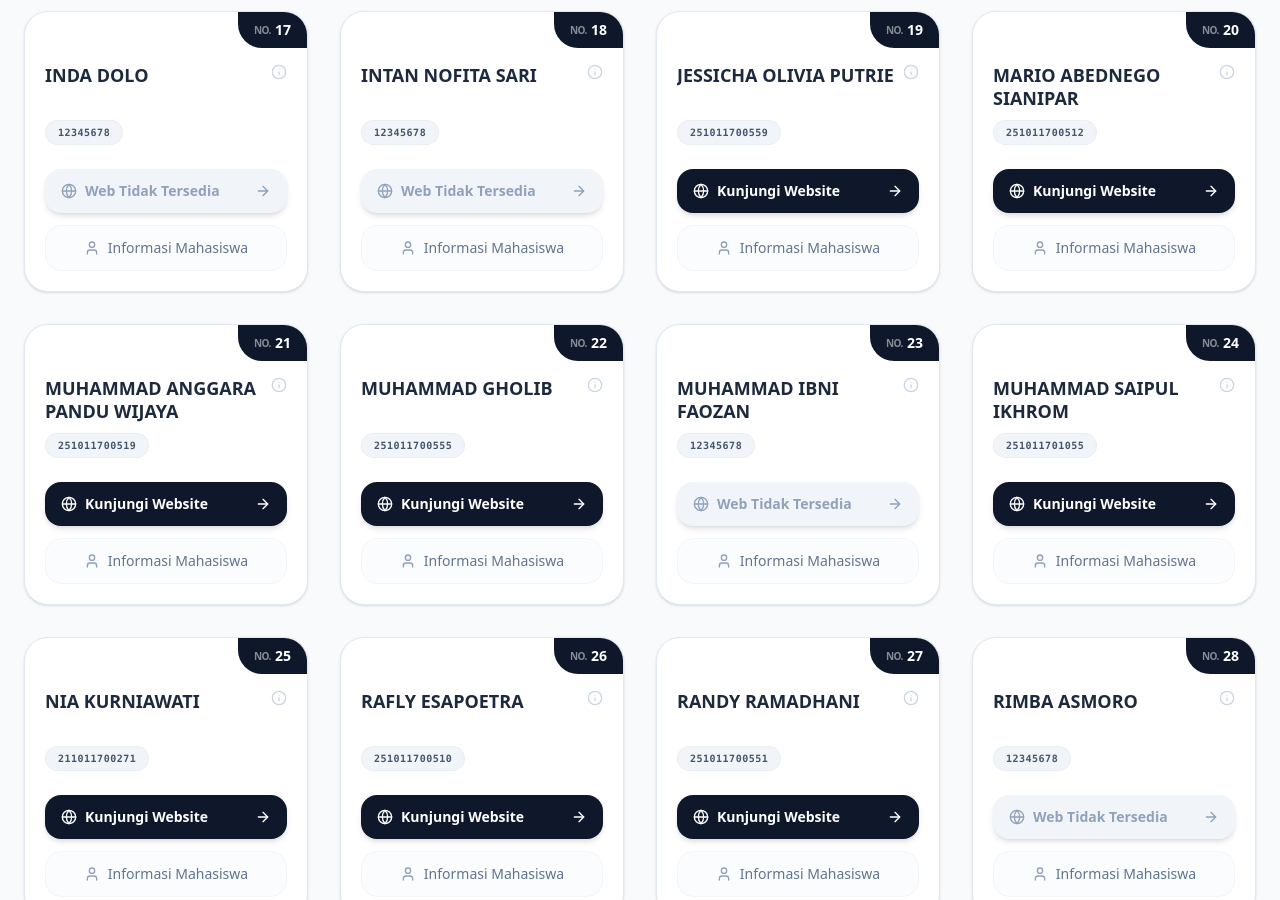
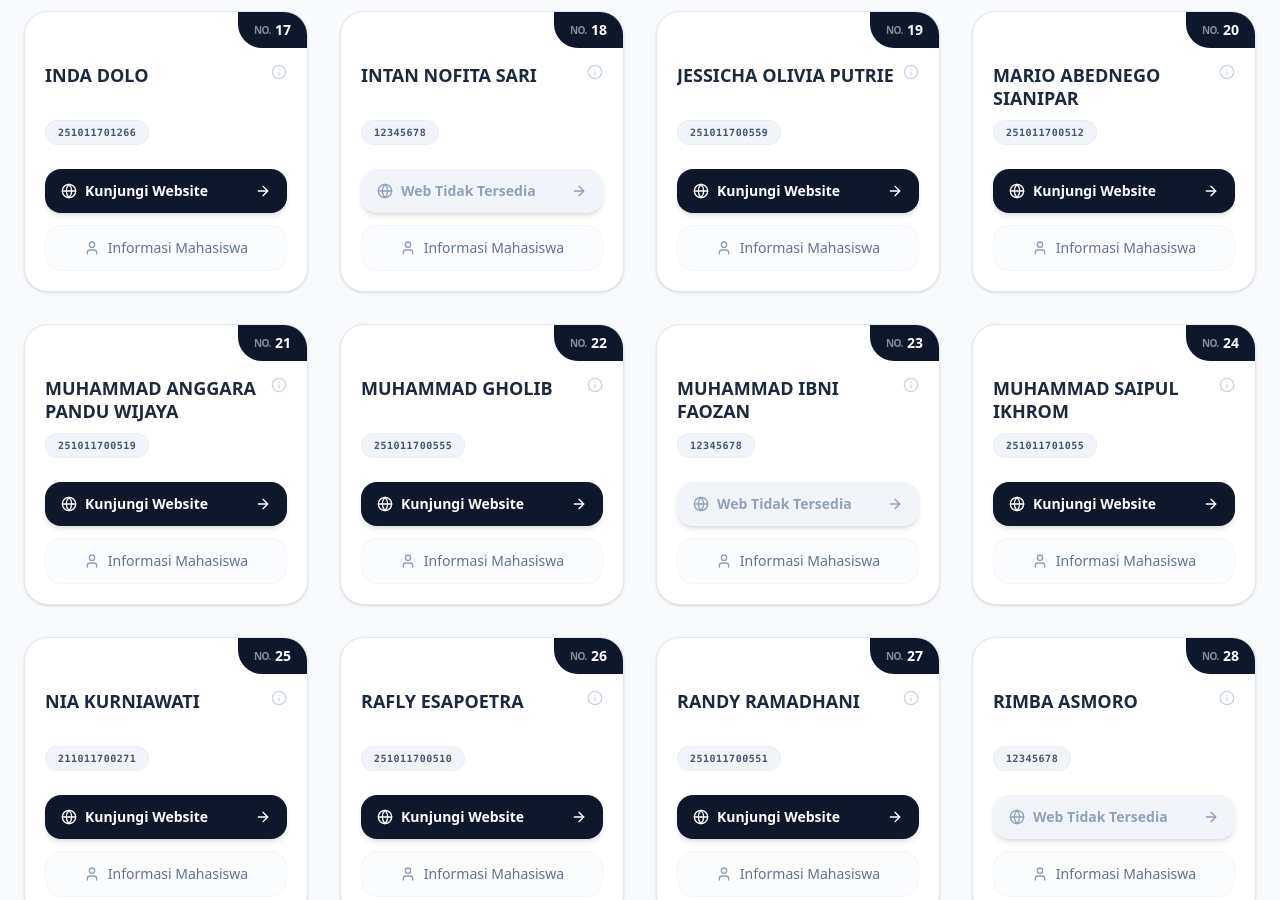
Before and after one commit to SaipullIkhrom/Pengumpulan-Portfolio, a Next.js app: page / in a window 1280 px wide. Shown: the part 1900-2800 px from the top of the page. Built offline with nearby package versions, Linux system fonts and the light colour scheme.

Commit message:
update pdf

```diff
--- a/src/data/mahasiswa.ts
+++ b/src/data/mahasiswa.ts
@@ -100,8 +100,8 @@ export const daftarMahasiswa: Mahasiswa[] = [
   {
     id: 17,
     nama: "INDA DOLO",
-    nim: "12345678",
-    urlWebsite: "https://example.com/PORTFOLIO17",
+    nim: "251011701266",
+    urlWebsite: "https://indahdolo16102006-oss.github.io/WEBUAS/",
   },
   {
     id: 18,
@@ -178,8 +178,8 @@ export const daftarMahasiswa: Mahasiswa[] = [
   {
     id: 30,
     nama: "STEVEN PUTRA SAVA MARYANO",
-    nim: "12345678",
-    urlWebsite: "https://example.com/PORTFOLIO29",
+    nim: "251011700522",
+    urlWebsite: "https://manusiasetengahsadar.github.io/myportfolio/",
   },
   {
     id: 31,
```
